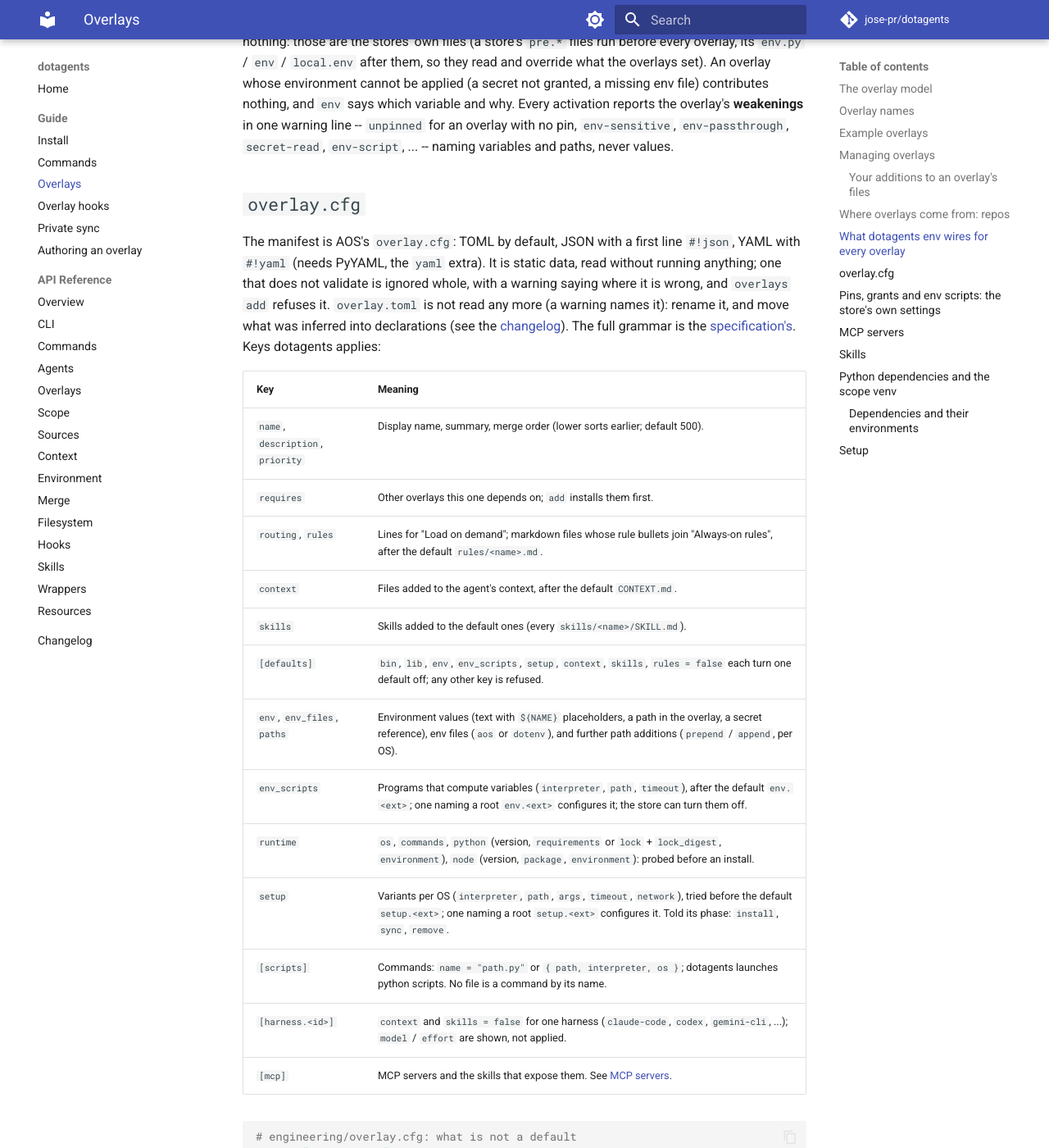
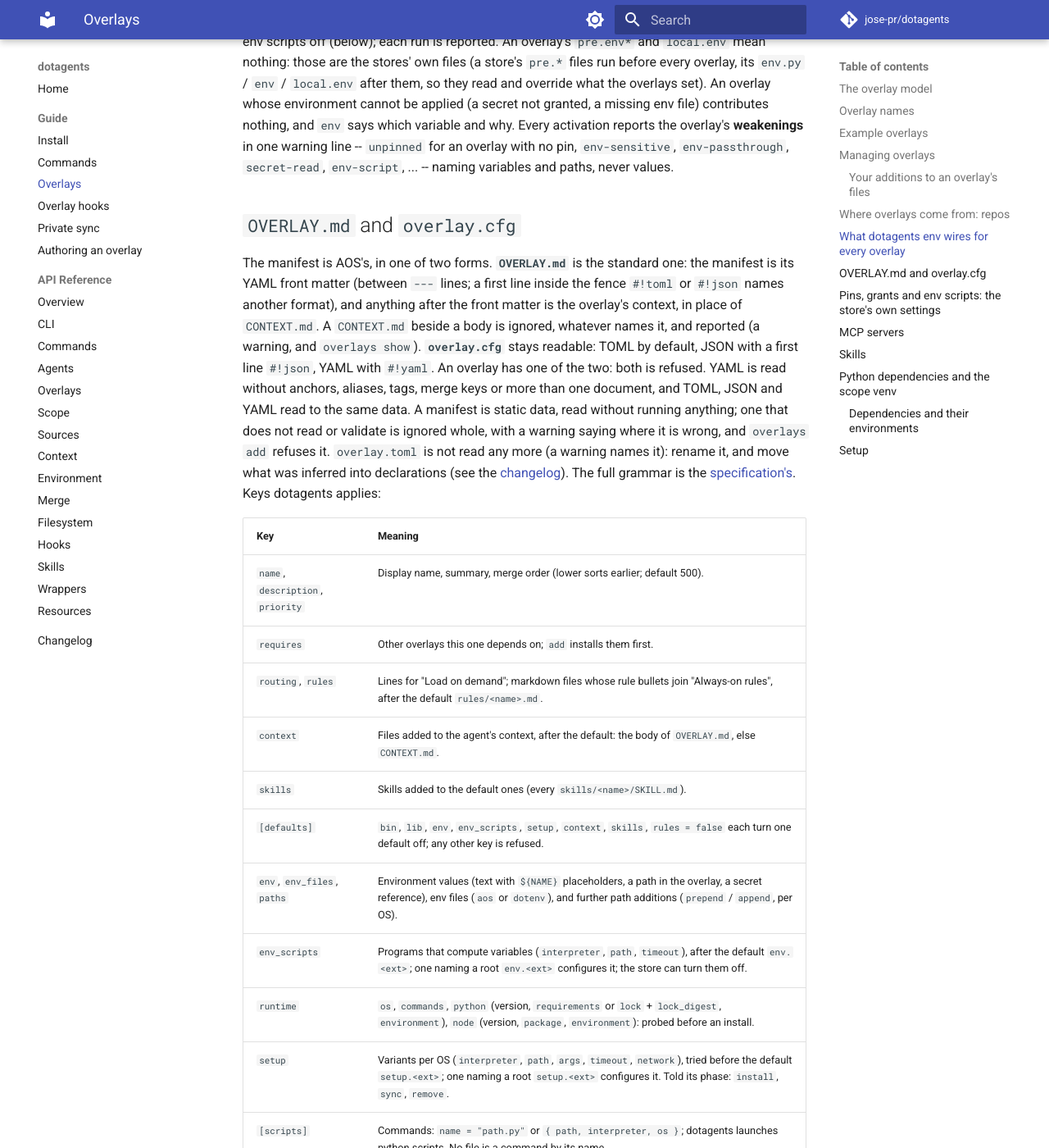
Before and after one commit to jose-pr/dotagents, an MkDocs documentation site: the page built from docs/guide/overlays.md, in a window 1280 px wide and 1400 px high, scrolled down 5783 px. Shown: the whole window at 82% size. Built offline with MkDocs 1.6.1 and Material for MkDocs 9.7.7, drawn with Linux system fonts in a browser that asks for light colours; comment, search, counter and statistics services are not loaded; some of the changed text lies outside the part shown.

Commit message:
docs: OVERLAY.md in the overlays and authoring guides, the shipped API header and the changelog

````diff
--- a/docs/guide/overlays.md
+++ b/docs/guide/overlays.md
@@ -7,7 +7,7 @@ opinionated ships as a named overlay you add explicitly.
 ## The overlay model
 
 An overlay is an [AOS](https://boriken-dev.github.io/agent-overlay-spec/) overlay:
-a directory, optionally carrying an `overlay.cfg` manifest, that installs as a unit
+a directory, optionally carrying an `OVERLAY.md` or `overlay.cfg` manifest, that installs as a unit
 into `<store>/overlays/<name>/` — `~/.agents/overlays/<name>/` for
 the user store, `<project>/.agents/overlays/<name>/` for a project. Its files keep
 their relative paths inside that directory, and content refers to them through the
@@ -246,14 +246,21 @@ warning line -- `unpinned` for an overlay with no pin, `env-sensitive`,
 `env-passthrough`, `secret-read`, `env-script`, ... -- naming variables and paths,
 never values.
 
-## `overlay.cfg`
+## `OVERLAY.md` and `overlay.cfg`
 
-The manifest is AOS's `overlay.cfg`: TOML by default, JSON with a first line `#!json`,
-YAML with `#!yaml` (needs PyYAML, the `yaml` extra). It is static data, read without
-running anything; one that does not validate is ignored whole, with a warning saying
-where it is wrong, and `overlays add` refuses it. `overlay.toml` is not read any more
-(a warning names it): rename it, and move what was inferred into declarations (see
-the [changelog](../changelog.md)). The full grammar is the
+The manifest is AOS's, in one of two forms. **`OVERLAY.md`** is the standard one: the
+manifest is its YAML front matter (between `---` lines; a first line inside the fence
+`#!toml` or `#!json` names another format), and anything after the front matter is the
+overlay's context, in place of `CONTEXT.md`. A `CONTEXT.md` beside a body is ignored,
+whatever names it, and reported (a warning, and `overlays show`). **`overlay.cfg`**
+stays readable: TOML by default, JSON with a first line `#!json`, YAML with `#!yaml`.
+An overlay has one of the two: both is refused. YAML is read without anchors, aliases,
+tags, merge keys or more than one document, and TOML, JSON and YAML read to the same
+data. A manifest is static data, read without running anything; one that does not read
+or validate is ignored whole, with a warning saying where it is wrong, and
+`overlays add` refuses it. `overlay.toml` is not read any more (a warning names it):
+rename it, and move what was inferred into declarations (see the
+[changelog](../changelog.md)). The full grammar is the
 [specification's](https://boriken-dev.github.io/agent-overlay-spec/spec/v0/manifest/).
 Keys dotagents applies:
 
@@ -262,7 +269,7 @@ Keys dotagents applies:
 | `name`, `description`, `priority` | Display name, summary, merge order (lower sorts earlier; default 500). |
 | `requires` | Other overlays this one depends on; `add` installs them first. |
 | `routing`, `rules` | Lines for "Load on demand"; markdown files whose rule bullets join "Always-on rules", after the default `rules/<name>.md`. |
-| `context` | Files added to the agent's context, after the default `CONTEXT.md`. |
+| `context` | Files added to the agent's context, after the default: the body of `OVERLAY.md`, else `CONTEXT.md`. |
 | `skills` | Skills added to the default ones (every `skills/<name>/SKILL.md`). |
 | `[defaults]` | `bin`, `lib`, `env`, `env_scripts`, `setup`, `context`, `skills`, `rules = false` each turn one default off; any other key is refused. |
 | `env`, `env_files`, `paths` | Environment values (text with `${NAME}` placeholders, a path in the overlay, a secret reference), env files (`aos` or `dotenv`), and further path additions (`prepend` / `append`, per OS). |
@@ -282,6 +289,22 @@ routing = ["- Write or revise a plan → $ENGINEERING_OVERLAY_ROOT/flows/PLAN.md
 
 [runtime]
 commands = ["git"]
+```
+
+The same in `OVERLAY.md`, with the context after it:
+
+```markdown
+---
+name: engineering
+requires: []
+rules:
+  - rules/ENGINEERING.md
+routing:
+  - "- Write or revise a plan → $ENGINEERING_OVERLAY_ROOT/flows/PLAN.md"
+runtime:
+  commands: [git]
+---
+What every session of this overlay is told, as Markdown.
 ```
 
 ## Pins, grants and env scripts: the store's own settings
````
Also changed, not shown: CHANGELOG.md (+18 -0 lines), README.md (+1 -1 lines), docs/guide/authoring.md (+17 -4 lines), docs/guide/commands.md (+2 -2 lines), docs/guide/overlay-hooks.md (+1 -1 lines), src/dotagents/AGENTS.md (+14 -6 lines).
